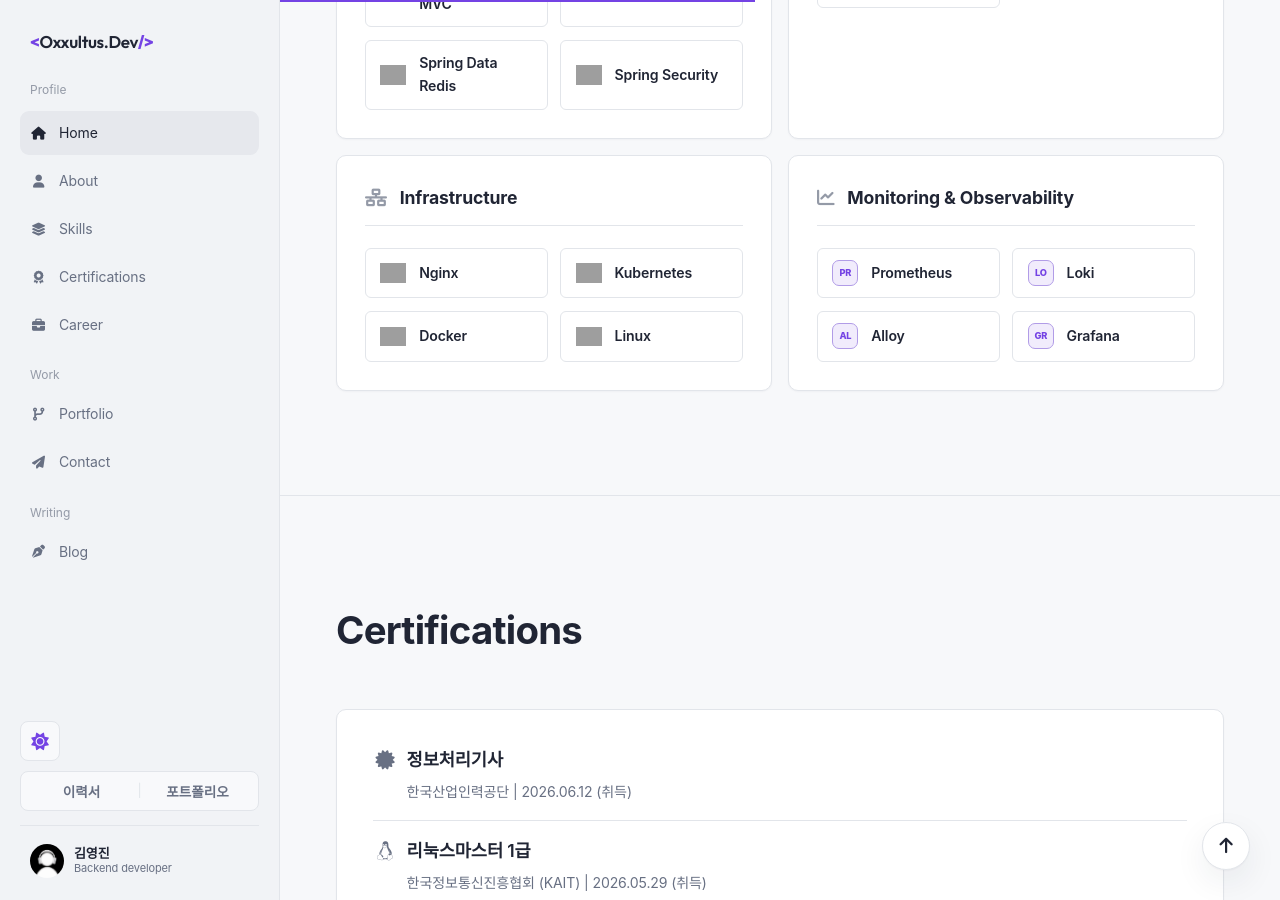
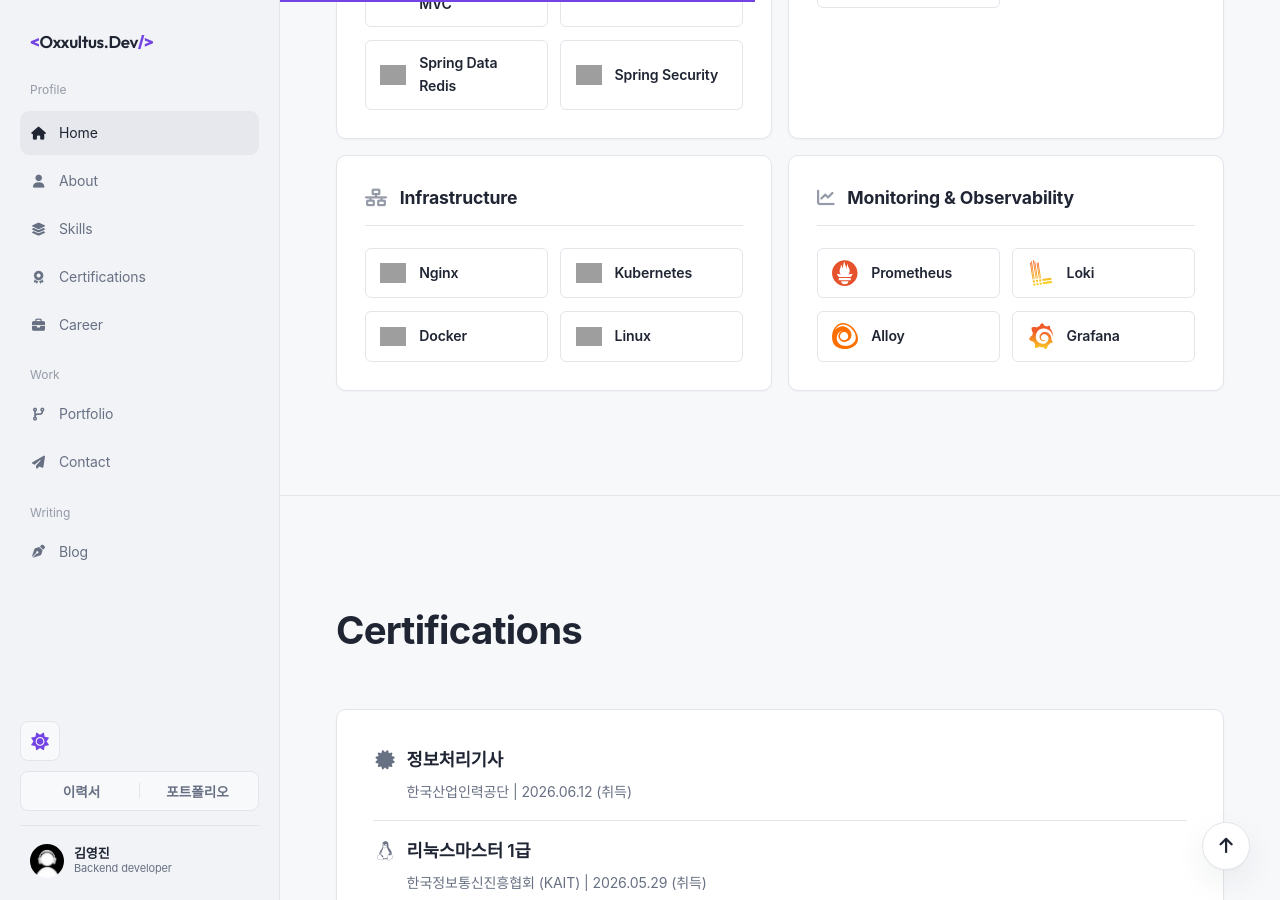
Before and after one commit to oxxultus/resume, a Jekyll site: the page index.html, which Jekyll copies as it is, in a window 1280 px wide and 900 px high, scrolled down 2053 px. Built offline with Jekyll 4.4.1, drawn with Linux system fonts in a browser that asks for light colours; grey boxes are pictures that could not be loaded.

Commit message:
Feature: 모니터링 기술 공식 아이콘 적용
Technical Skills의 문자 약어를 Prometheus와 Grafana Labs 제품별 실제 로고 SVG로 교체했습니다.
아이콘을 저장소에 포함해 외부 CDN 상태와 관계없이 표시되도록 했습니다.

```diff
--- a/index.html
+++ b/index.html
@@ -13,7 +13,7 @@
     <!-- Font Awesome Icons -->
     <link rel="stylesheet" href="https://cdnjs.cloudflare.com/ajax/libs/font-awesome/6.4.0/css/all.min.css">
     <!-- Main Style Sheet -->
-    <link rel="stylesheet" href="style.css?v=20260906-1">
+    <link rel="stylesheet" href="style.css?v=20260906-2">
 </head>
 <body class="light-theme">
     <!-- Scroll Progress Indicator -->
@@ -217,10 +217,10 @@
                 <div class="skills-category glass">
                     <h3><i class="fas fa-chart-line"></i> Monitoring & Observability</h3>
                     <div class="skill-badges-container">
-                        <div class="badge-item"><span class="badge-mark" aria-hidden="true">PR</span><span class="badge-title">Prometheus</span></div>
-                        <div class="badge-item"><span class="badge-mark" aria-hidden="true">LO</span><span class="badge-title">Loki</span></div>
-                        <div class="badge-item"><span class="badge-mark" aria-hidden="true">AL</span><span class="badge-title">Alloy</span></div>
-                        <div class="badge-item"><span class="badge-mark" aria-hidden="true">GR</span><span class="badge-title">Grafana</span></div>
+                        <div class="badge-item"><img src="images/skills/prometheus.svg" alt="Prometheus"><span class="badge-title">Prometheus</span></div>
+                        <div class="badge-item"><img src="images/skills/loki.svg" alt="Loki"><span class="badge-title">Loki</span></div>
+                        <div class="badge-item"><img src="images/skills/alloy.svg" alt="Grafana Alloy"><span class="badge-title">Alloy</span></div>
+                        <div class="badge-item"><img src="images/skills/grafana.svg" alt="Grafana"><span class="badge-title">Grafana</span></div>
                     </div>
                 </div>
             </div>
--- a/style.css
+++ b/style.css
@@ -682,21 +682,6 @@
     width: 26px;
     height: 26px;
     object-fit: contain;
-}
-
-.badge-mark {
-    display: grid;
-    place-items: center;
-    width: 26px;
-    height: 26px;
-    flex: 0 0 26px;
-    border: 1px solid color-mix(in srgb, var(--accent-emerald) 45%, var(--border-color));
-    border-radius: 7px;
-    background: color-mix(in srgb, var(--accent-emerald) 10%, transparent);
-    color: var(--accent-emerald);
-    font-size: 0.58rem;
-    font-weight: 800;
-    letter-spacing: -0.02em;
 }
 
 /* ==========================================================================
```
Also changed, not shown: images/skills/alloy.svg (added), images/skills/grafana.svg (added), images/skills/loki.svg (added), images/skills/prometheus.svg (added).
